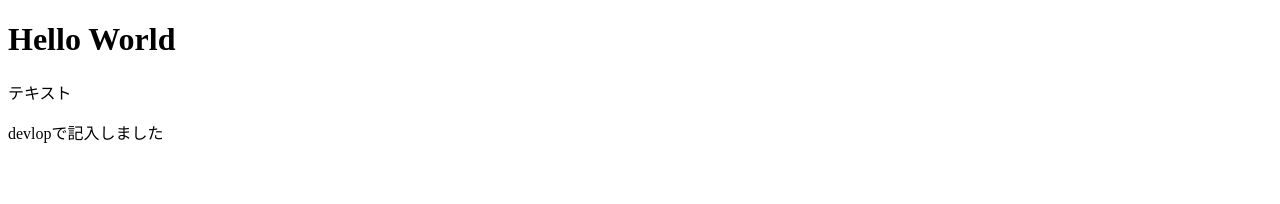
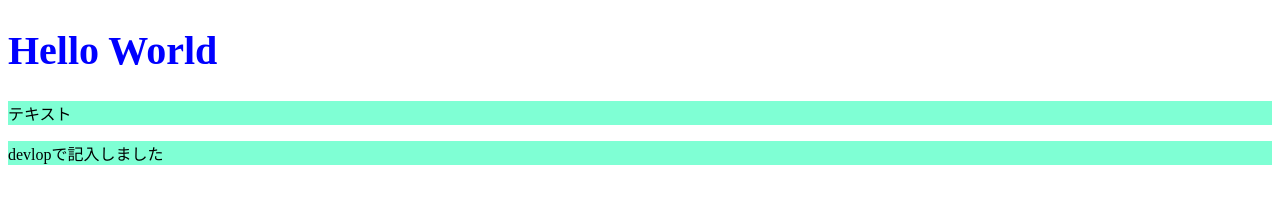
Before and after one commit to fewlio-LLUNA/learn_git, a plain HTML site: page index.html in a window 1280 px wide. Drawn offline with Linux system fonts and the light colour scheme.

Commit message:
CSSを追加しました

```diff
--- a/index.html
+++ b/index.html
@@ -4,6 +4,7 @@
     <meta charset="UTF-8">
     <meta name="viewport" content="width=device-width, initial-scale=1.0">
     <title>はじめてのGit</title>
+    <link rel="stylesheet" href="style.css">
 </head>
 <body>
     <h1>Hello World</h1>
--- /dev/null
+++ b/style.css
@@ -0,0 +1,8 @@
+h1{
+    font-size: 40px;
+    color: blue;
+}
+
+p{
+    background-color: aquamarine;
+}
```
